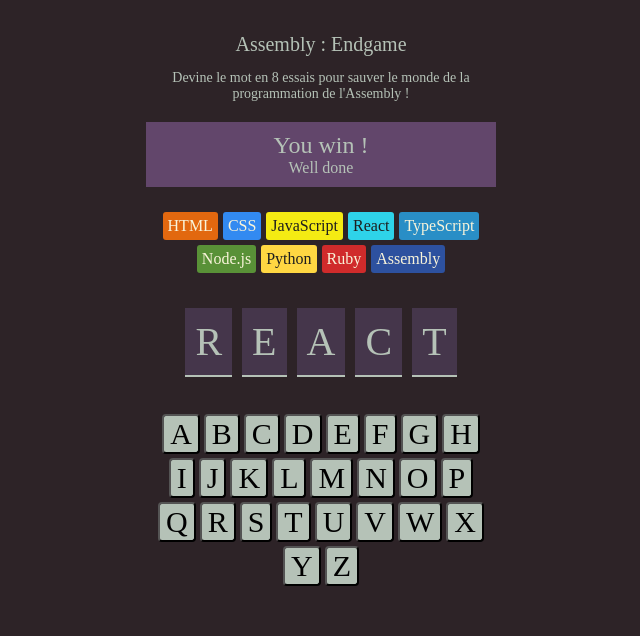
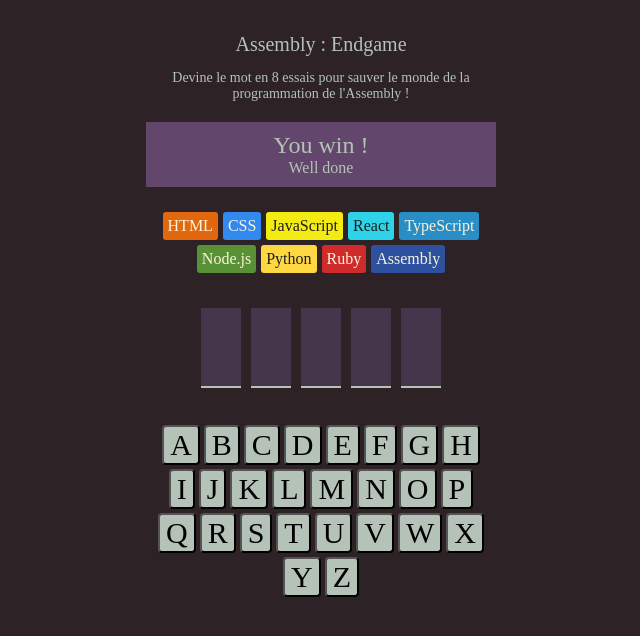
Before and after one commit to JasmiDW/pendu-project, a React (Vite) app: page / in a window 1280 px wide. Shown: the top 636 px of the page, without its empty margins (319-959 px from the left). Built offline with nearby package versions, Linux system fonts and the light colour scheme; a web font is replaced by a local one.

Commit message:
feat(wrong guess count)

```diff
--- a/src/App.jsx
+++ b/src/App.jsx
@@ -4,6 +4,19 @@
 import { useState } from 'react'
 
 function App() {
+
+  const [currentWord, setCurrentWord] = useState("react")
+  const [guessedLetters, setGuessedLetters] = useState([])
+
+  const wrongGuessCount = guessedLetters.filter(letter => !currentWord.includes(letter)).length
+  console.log(wrongGuessCount)
+
+  const alphabet = "abcdefghijklmnopqrstuvwxyz"
+
+  function handleLetter(letter){
+    setGuessedLetters(prevLetter => prevLetter.includes(letter) ? prevLetter : [...prevLetter, letter])
+  }
+
   const languageElements = languages.map(lang => {
     const styles = {
         backgroundColor: lang.backgroundColor,
@@ -20,16 +33,11 @@
     )
   })
 
-const [currentWord, setCurrentWord] = useState("react")
-const [guessedLetters, setGuessedLetters] = useState([])
-
   const lettersArray = currentWord.split('')
-
   const lettersLang = lettersArray.map((letter, index) => {
-  return (<span className="span-letters" key={index}>{letter}</span>)
+    return (<span  className="span-letters" key={index}>{guessedLetters.includes(letter) ? letter : ""}</span>)
   })
 
-const alphabet = "abcdefghijklmnopqrstuvwxyz"
   const alphArray = alphabet.split('')
   const keyboard= alphArray.map(item => {
 
@@ -44,10 +52,6 @@
         ${!isGuessed ? "" : ""}`} onClick={() => handleLetter(item)} key={item}>{item}</button>
     )
   })
-
-function handleLetter(letter){
-  setGuessedLetters(prevLetter => prevLetter.includes(letter) ? prevLetter : [...prevLetter, letter])
-}
 
     return (
       <main>
--- a/src/index.css
+++ b/src/index.css
@@ -58,20 +58,25 @@
     padding: 5px;
     border-radius: 3px;
   }
+
 }
 
 .word {
   display: flex;
   justify-content: center;
   margin-top: 30px;
+  min-height: 90px;
   .span-letters{
     background-color: #45364B;
+    color: #B5C2B7;
     padding: 10px;
     font-size: 40px;
     border-bottom: 2px solid #B5C2B7 ;
     margin: 5px;
     text-transform: uppercase;
+    min-width: 40px;
   }
+
 }
 
 .keyboard{
@@ -80,6 +85,7 @@
   justify-content: center;
   margin-top: 30px;
   max-width: 350px;
+
 
   button{
     background-color: #B5C2B7;
@@ -101,3 +107,4 @@
     color: #B5C2B7;
 
 }
+}
```
Lines whose indentation alone changed are shown as unchanged.
